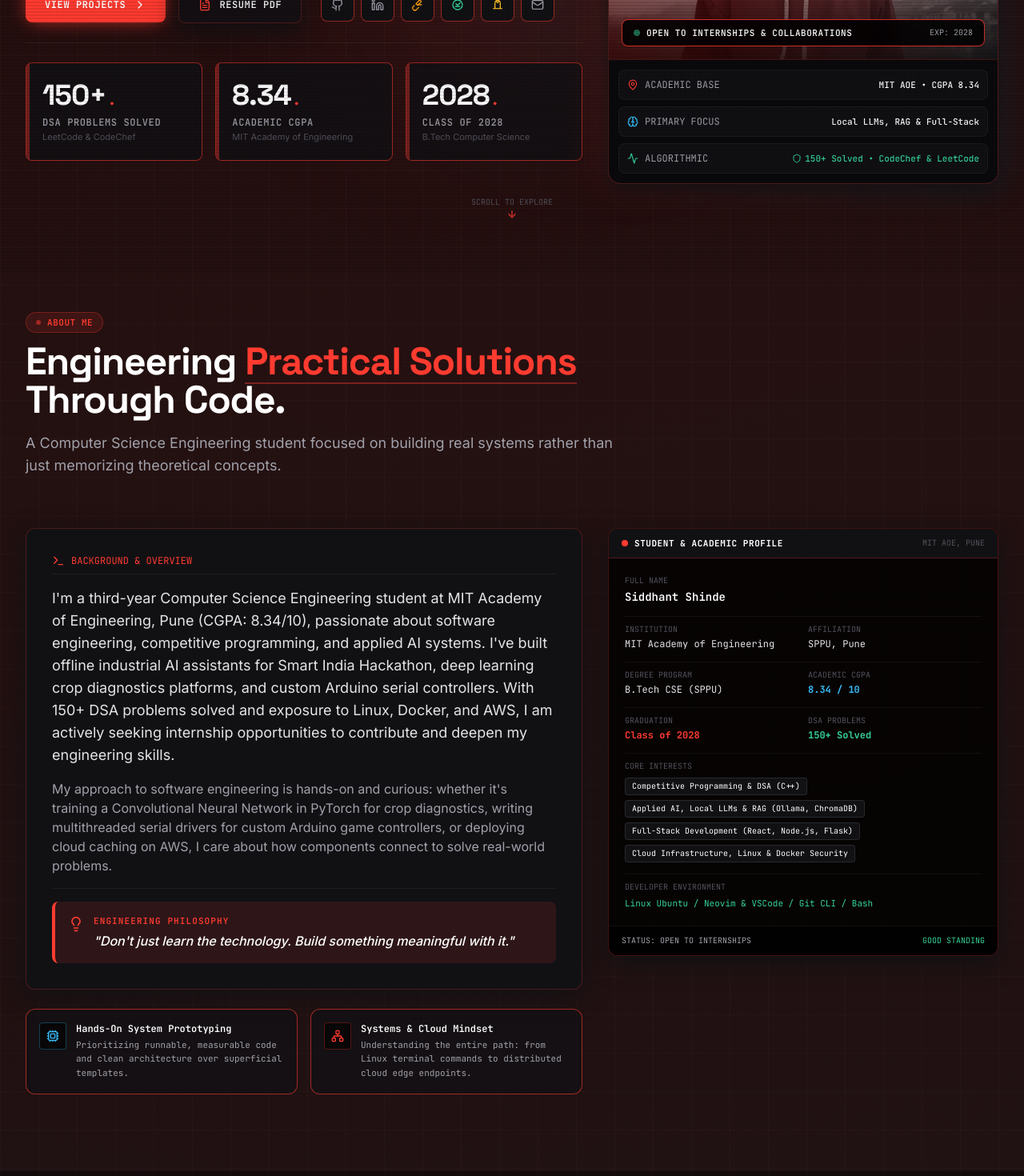
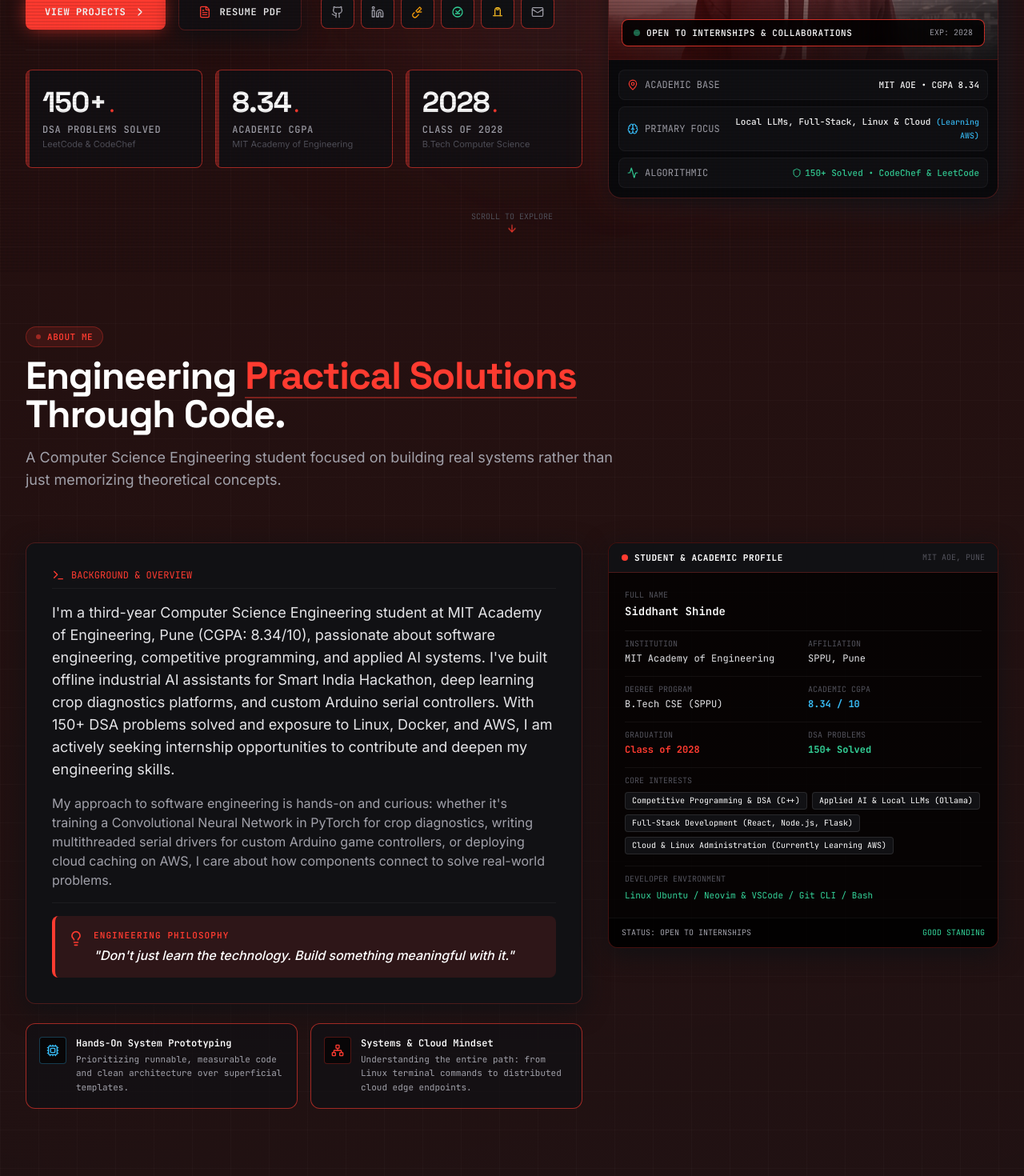
Before and after one commit to shindesiddhant-415/PORTFOLIO, a React (Vite) app: page / in a window 1280 px wide. Shown: the part 460-1930 px from the top of the page at 80% size. Built offline with nearby package versions, Linux system fonts and the light colour scheme.

Commit message:
update: refresh primary focus to Local LLMs, Full-Stack, Linux & Cloud (Learning AWS)

```diff
--- a/src/components/DuotoneAvatar.tsx
+++ b/src/components/DuotoneAvatar.tsx
@@ -98,12 +98,14 @@ export const DuotoneAvatar: React.FC<DuotoneAvatarProps> = ({ photoSrc = "/profi
           </div>
 
           {/* Mini Card 2 */}
-          <div className="flex items-center justify-between p-2.5 rounded-lg bg-cyber-card/90 border border-white/5 hover:border-cyber-red/30 transition-colors text-xs font-mono">
-            <div className="flex items-center gap-2 text-cyber-muted">
+          <div className="flex flex-col sm:flex-row sm:items-center justify-between p-2.5 rounded-lg bg-cyber-card/90 border border-white/5 hover:border-cyber-red/30 transition-colors text-xs font-mono gap-1">
+            <div className="flex items-center gap-2 text-cyber-muted shrink-0">
               <Brain className="w-3.5 h-3.5 text-cyber-cyan" />
               <span>PRIMARY FOCUS</span>
             </div>
-            <span className="text-white font-medium text-[11px]">Local LLMs, RAG & Full-Stack</span>
+            <span className="text-white font-medium text-[11px] sm:text-right">
+              Local LLMs, Full-Stack, Linux &amp; Cloud <span className="text-cyber-cyan text-[10px]">(Learning AWS)</span>
+            </span>
           </div>
 
           {/* Mini Card 3 */}
--- a/src/data/profile.ts
+++ b/src/data/profile.ts
@@ -84,9 +84,9 @@ export const profileData: ProfileData = {
   },
   focusAreas: [
     "Competitive Programming & DSA (C++)",
-    "Applied AI, Local LLMs & RAG (Ollama, ChromaDB)",
+    "Applied AI & Local LLMs (Ollama)",
     "Full-Stack Development (React, Node.js, Flask)",
-    "Cloud Infrastructure, Linux & Docker Security",
+    "Cloud & Linux Administration (Currently Learning AWS)",
   ],
   contact: {
     email: "shindesiddhant415@gmail.com",
--- a/src/data/skills.ts
+++ b/src/data/skills.ts
@@ -87,9 +87,9 @@ export const skillCategories: SkillCategory[] = [
     description: "Cloud computing infrastructure, Linux system administration, and version control workflows.",
     iconName: "Cloud",
     skills: [
-      { name: "AWS", tag: "S3, Athena, CloudFront", isPrimary: true },
       { name: "Linux", tag: "Kernel, Shell & CLI", isPrimary: true },
-      { name: "Ubuntu", tag: "Server Administration" },
+      { name: "Ubuntu", tag: "Server Administration", isPrimary: true },
+      { name: "AWS", tag: "Currently Learning", isPrimary: true },
       { name: "Cloud Infrastructure", tag: "Storage & Distribution" },
       { name: "Git & GitHub", tag: "VCS & Collaboration" },
     ],
```
